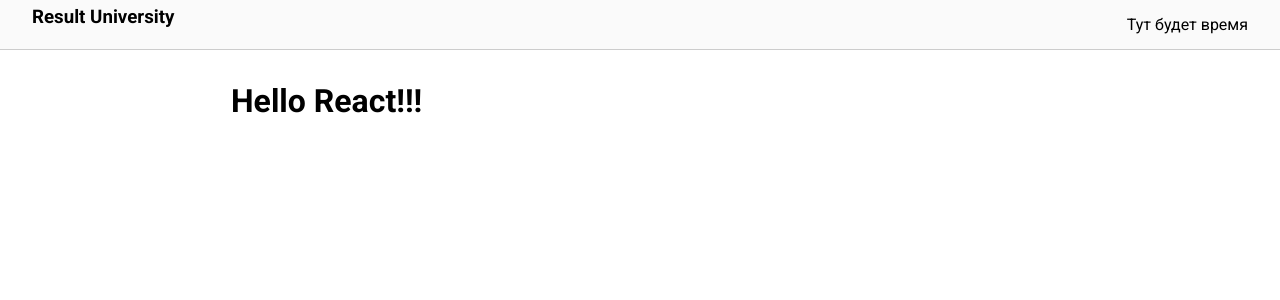
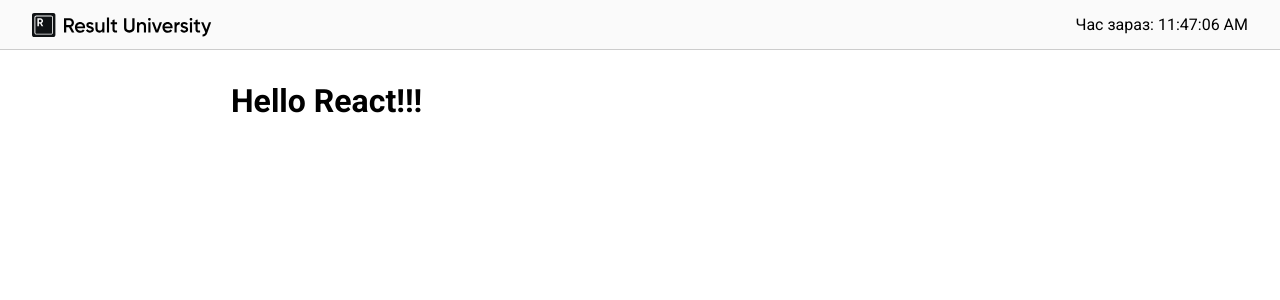
Before and after one commit to spezdmtest/react_basic_course, a React (Vite) app: page / in a window 1280 px wide. Shown: the top 300 px of the page. Built offline with nearby package versions, Linux system fonts and the light colour scheme.

Commit message:
add logo

```diff
--- a/src/components/Header.jsx
+++ b/src/components/Header.jsx
@@ -1,8 +1,14 @@
+import logo from "/logo-name.svg";
 export default function Header() {
+  const now = new Date();
   return (
     <header>
-      <h3>Result University</h3>
-      <span>Тут будет время</span>
+      <img
+        src={logo}
+        alt={"Result"}
+      />
+      {/* <h3>Result University</h3> */}
+      <span>Час зараз: {now.toLocaleTimeString()}</span>
     </header>
   );
 }
```
